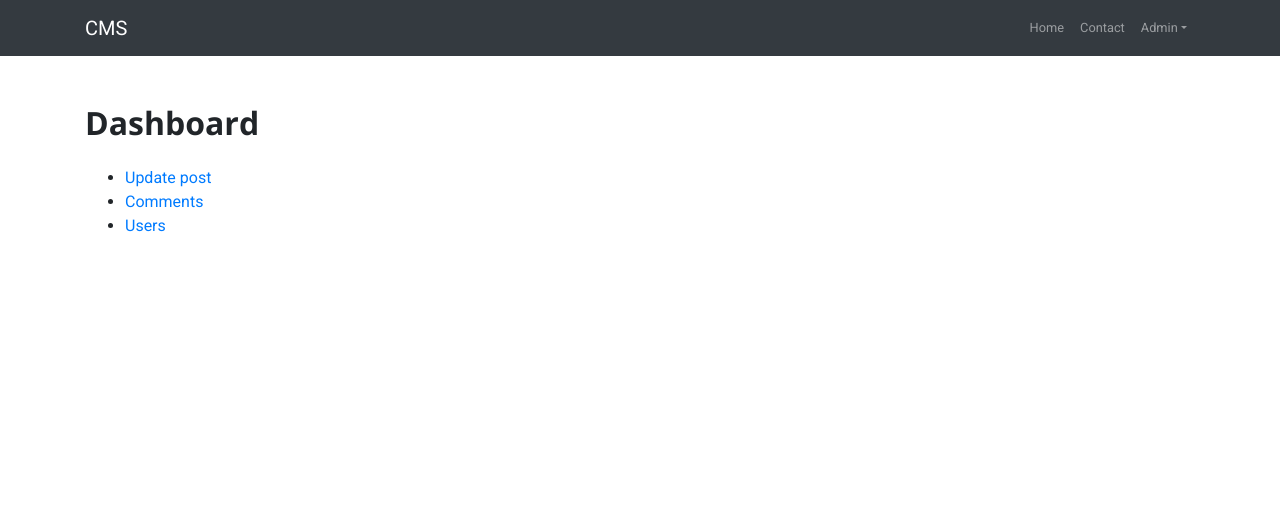
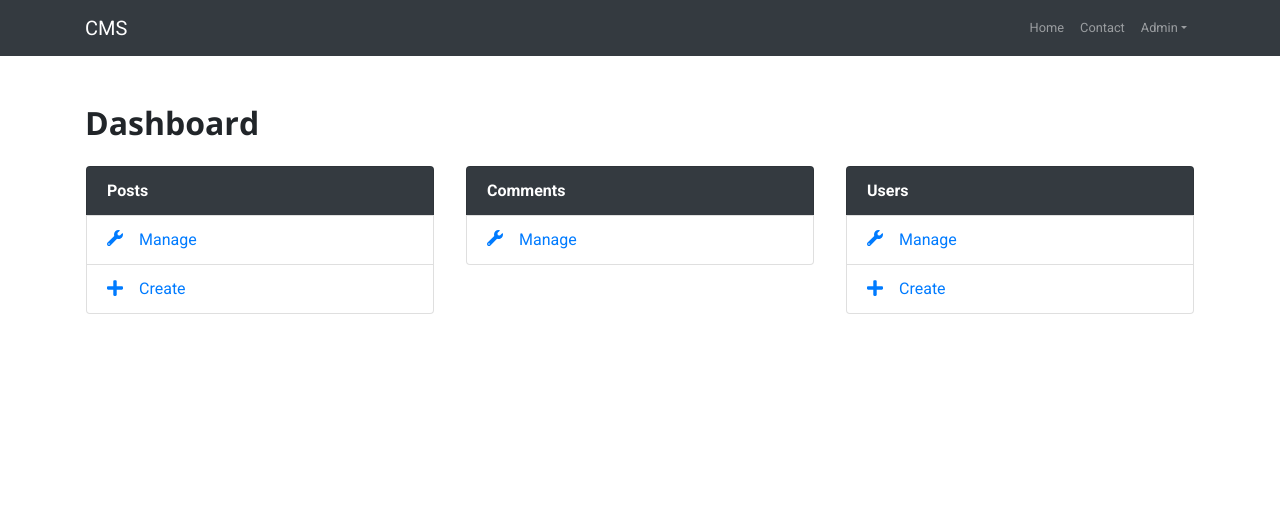
Before and after one commit to gustavoalbuquerquebr/cms, a PHP site: page /admin/index.php in a window 1280 px wide. Shown: the top 513 px of the page. Run offline with PHP 8.4, Linux system fonts and the light colour scheme; the visitor is signed in with stand-in values (Sample User, id 1); data that the repository does not hold is empty.

Commit message:
Redesign of dashboard index page & Add icons

```diff
--- a/admin/comments.php
+++ b/admin/comments.php
@@ -49,7 +49,7 @@ $comments = fetch_comments_db();
       <tbody>
         <?php foreach($comments as $comment): ?>
           <tr>
-            <td class="text-danger" data-id=<?php echo $comment["id"] ?>><span class="delete">&times;</span></td>
+            <td class="text-danger" data-id=<?php echo $comment["id"] ?>><span class="delete"></span></td>
             <td><?php echo $comment["id"] ?></td>
             <td><a href="<?php echo make_url("post.php?id=", true) . $comment["post"]; ?>" target="_blank"><?php echo $comment["post"]; ?></a></td>
             <td><?php echo $comment["author"] ?></td>
--- a/admin/index.php
+++ b/admin/index.php
@@ -10,11 +10,38 @@ require_once $_SERVER["DOCUMENT_ROOT"] . "/cms/" . "includes/init.php";
 
   <main class="container mb-5">
     <h1 class="mb-4">Dashboard</h1>
-    <ul>
-      <li><a href="posts.php">Update post</a></li>
-      <li><a href="comments.php">Comments</a></li>
-      <li><a href="users.php">Users</a></li>
+
+    <div class="row justify-content-between">
+      <ul class="list-group mb-5 px-3 col-md-6 col-lg-4 dashboard-list">
+        <a class="list-group-item bg-dark text-white font-weight-bold">Posts</a>
+        <a href="<?php echo make_url("admin/posts.php", true); ?>" class="list-group-item manage-page-link">Manage</a>
+        <a href="<?php echo make_url("admin/post_create.php", true); ?>" class="list-group-item create-page-link">Create</a>
+      </ul>
+      <ul class="list-group mb-5 px-3 col-md-6 col-lg-4 dashboard-list">
+        <a class="list-group-item bg-dark text-white font-weight-bold">Comments</a>
+        <a href="<?php echo make_url("admin/comments.php", true); ?>" class="list-group-item manage-page-link">Manage</a>
+      </ul>
+      <ul class="list-group mb-5 px-3 col-md-6 col-lg-4 dashboard-list">
+        <a class="list-group-item bg-dark text-white font-weight-bold">Users</a>
+        <a href="<?php echo make_url("admin/users.php", true); ?>" class="list-group-item manage-page-link">Manage</a>
+        <a href="<?php echo make_url("admin/users_create.php", true); ?>" class="list-group-item create-page-link">Create</a>
+      </ul>
+    </div>
+
+
+    <!--
+    <ul class="list-group list-group-flush dashboard-list">
+      <a class="list-group-item bg-dark text-white font-weight-bold">Posts</a>
+      <a href="<?php echo make_url("admin/post_create.php", true); ?>" class="list-group-item pl-5">Create</a>
+      <a href="<?php echo make_url("admin/posts.php", true); ?>" class="list-group-item pl-5">Manage</a>
+      <a class="list-group-item bg-dark text-white font-weight-bold">Comments</a>
+      <a href="<?php echo make_url("admin/comment_create.php", true); ?>" class="list-group-item pl-5">Create</a>
+      <a href="<?php echo make_url("admin/comments.php", true); ?>" class="list-group-item pl-5">Manage</a>
+      <a class="list-group-item bg-dark text-white font-weight-bold">Users</a>
+      <a href="<?php echo make_url("admin/users_create.php", true); ?>" class="list-group-item pl-5">Create</a>
+      <a href="<?php echo make_url("admin/users.php", true); ?>" class="list-group-item pl-5">Manage</a>
     </ul>
+    -->
   </main>
 
 
--- a/admin/posts.php
+++ b/admin/posts.php
@@ -48,7 +48,7 @@ $posts = fetch_posts_db();
           <tbody>
             <?php foreach($posts as $post): ?>
               <tr>
-                <td class="text-danger" data-id="<?php echo $post["id"]; ?>"><span class="delete">&times;</span></td>
+                <td class="text-danger" data-id="<?php echo $post["id"]; ?>"><span class="delete"></span></td>
                 <td class="edit"><a href="<?php echo generate_link_html($post["id"]); ?>">Edit</a></td>
                 <td><?php echo $post["id"]; ?></td>
                 <td><?php echo $post["date"]; ?></td>
--- a/admin/users.php
+++ b/admin/users.php
@@ -49,7 +49,7 @@ $users = fetch_users_db();
         <tbody>
           <?php foreach($users as $user): ?>
             <tr>
-              <td class="text-danger" data-id=<?php echo $user["id"] ?>><span class="delete">&times;</span></td>
+              <td class="text-danger" data-id=<?php echo $user["id"] ?>><span class="delete"></span></td>
               <td><?php echo $user["id"] ?></td>
               <td><?php echo $user["username"] ?></td>
               <td><?php echo $user["password"] ?></td>
--- a/assets/css/global.css
+++ b/assets/css/global.css
@@ -90,4 +90,29 @@ aside > section {
 
 .delete {
   cursor: pointer;
+  display: inline-block;
 }
+
+.delete::before {
+  content: "";
+  background: url(../images/delete.svg);
+  background-repeat: no-repeat;
+  padding-right: 1rem;
+  margin-right: 1rem;
+}
+
+.create-page-link::before {
+  content: "";
+  background: url(../images/create.svg);
+  background-repeat: no-repeat;
+  padding-right: 1rem;
+  margin-right: 1rem;
+}
+
+.manage-page-link::before {
+  content: "";
+  background: url(../images/manage.svg);
+  background-repeat: no-repeat;
+  padding-right: 1rem;
+  margin-right: 1rem;
+}
```
Also changed, not shown: assets/images/create.svg (added), assets/images/delete.svg (added), assets/images/manage.svg (added), readme.md.
